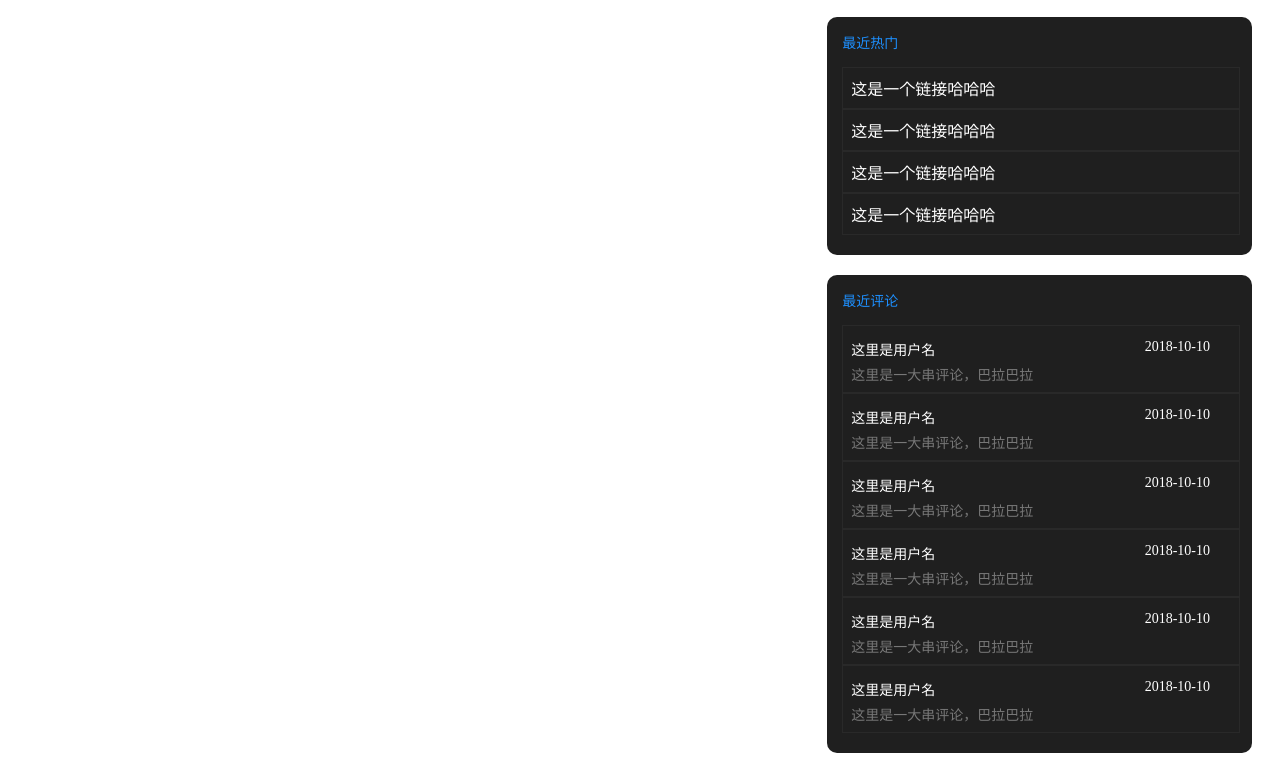
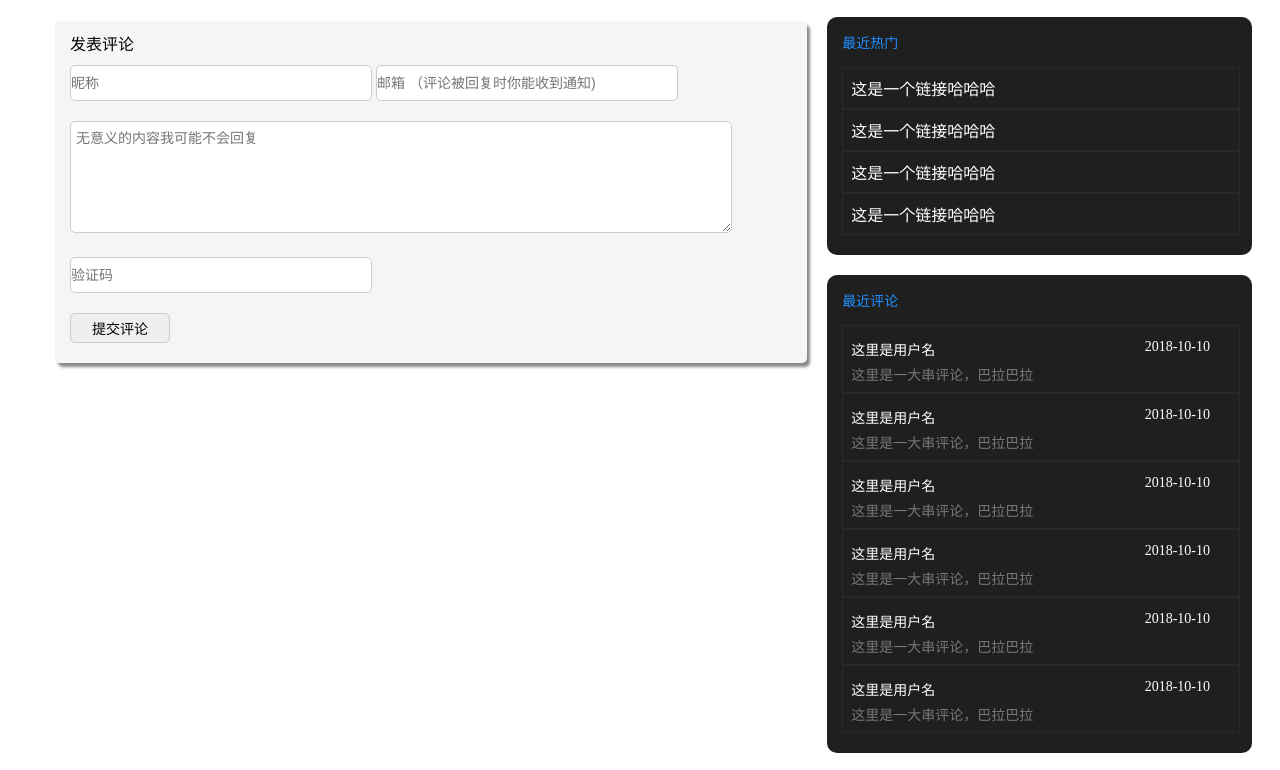
Before and after one commit to luminmei/blog, a plain HTML site: page page/blog_detail.html in a window 1280 px wide. Shown: the part 224-994 px from the top of the page. Drawn offline with nearby package versions, Linux system fonts and the light colour scheme; no server answers.

Commit message:
提交文章评论

```diff
--- a/index.js
+++ b/index.js
@@ -12,6 +12,7 @@ app.post("/editBlog", loader.get("/editBlog"));
 app.get("/queryBlogByPage", loader.get("/queryBlogByPage"));
 app.get("/queryBlogCount", loader.get("/queryBlogCount"));
 app.get("/queryBlogById", loader.get("/queryBlogById"));
+app.get("/addComment", loader.get("/addComment"));
 
 app.listen(globalConfig.port, function () {
     console.log("服务已启动");
--- a/page/blog_detail.html
+++ b/page/blog_detail.html
@@ -31,8 +31,23 @@
     <div class="content_left" >
         <div class="blog" id="blog_detail">
             <div class="blog_title">{{title}}</div>
-            <div class="msg">作者：安琪拉 标签：{{tags}} 发布于：{{ctime}} 浏览：{{views}}</div>
-            <div class="content" v-html="content"></div>
+            <div class="blog_msg">作者：安琪拉 标签：{{tags}} 发布于：{{ctime}} 浏览：{{views}}</div>
+            <div class="blog_content" v-html="content"></div>
+        </div>
+        <div class="send_comments" id="sendComment">
+            <span>发表评论</span>
+            <div>
+                <input type="hidden" id="comment_reply" value="-1">
+                <input type="text" placeholder="昵称" id="comment_name">
+                <input type="text" placeholder="邮箱 （评论被回复时你能收到通知)" id="comment_email">
+            </div>
+            <div>
+                <textarea placeholder="无意义的内容我可能不会回复" id="comment_content" cols="60" rows="5"></textarea>
+            </div>
+            <div>
+                <input type="text" placeholder="验证码" id="comment_code">
+            </div>
+            <button @click="sendComment()">提交评论</button>
         </div>
     </div>
     <div class="content_right">
--- a/page/css/blog_detail.css
+++ b/page/css/blog_detail.css
@@ -5,8 +5,6 @@
     padding:10px 15px;
     box-shadow: 3px 4px 3px #888;
     text-align: left;
-    word-break: break-all;
-    overflow: hidden;
 }
 .blog_title {
     font-size:24px;
@@ -20,4 +18,48 @@
 }
 .blog_content {
     padding:0px 10px 20px 10px;
+    word-break: break-all;
+    word-wrap: break-word;
+    overflow: hidden;
 }
+
+.send_comments {
+    background: #f5f5f5;
+    width:96%;
+    border-radius: 5px;
+    box-shadow: 3px 4px 3px #888;
+    padding:10px 15px;
+    text-align: left;
+    margin-top:50px;
+}
+.send_comments input {
+    width:300px;
+    height:34px;
+    border:1px solid #ccc;
+    border-radius: 5px;
+    margin-top:10px;
+    margin-bottom: 10px;
+    font-size:14px;
+}
+.send_comments textarea {
+    width:90%;
+    height:100px;
+    border:1px solid #ccc;
+    padding:5px;
+    margin-top:10px;
+    margin-bottom:10px;
+    font-size:14px;
+    border-radius: 5px;
+}
+.send_comments button {
+    width:100px;
+    height:30px;
+    border:1px solid #ccc;
+    border-radius: 5px;
+    margin-top:10px;
+    margin-bottom:10px;
+    font-size:14px;
+}
+.send_comments button:hover{
+    background: #adadad;
+}
--- a/page/js/blog_detail.js
+++ b/page/js/blog_detail.js
@@ -1,3 +1,19 @@
+function findId () {
+    var searchUrlParams = location.search.indexOf("?") != -1 ? location.search.split("?")[1]: "";
+    if (!searchUrlParams) {
+        return
+    }
+    var bid = -1
+    if (searchUrlParams.split("=")[0] == "bid") {
+        try {
+            bid = parseInt(searchUrlParams.split("=")[1])
+        } catch (e) {
+            console.log(e)
+        }
+    }
+    return bid
+}
+
 var blogDetail = new Vue({
     el: "#blog_detail",
     data: {
@@ -11,18 +27,7 @@ var blogDetail = new Vue({
 
    },
     created () {
-        var searchUrlParams = location.search.indexOf("?") != -1 ? location.search.split("?")[1]: "";
-        if (!searchUrlParams) {
-            return
-        }
-        var bid = -1
-        if (searchUrlParams.split("=")[0] == "bid") {
-            try {
-                bid = parseInt(searchUrlParams.split("=")[1])
-            } catch (e) {
-                console.log(e)
-            }
-        }
+        var bid = findId();
         axios({
             method: "get",
             url: "/queryBlogById?bid=" + bid
@@ -38,3 +43,28 @@ var blogDetail = new Vue({
         })
     }
 });
+
+var sendComment = new Vue({
+    el: "#sendComment",
+    data: {
+
+    },
+    methods: {
+        sendComment () {
+            var bid = findId();
+            var replay = document.getElementById("comment_reply").value;
+            var name = document.getElementById("comment_name").value;
+            var email = document.getElementById("comment_email").value;
+            var comment = document.getElementById("comment_content").value;
+            // comment_reply如果是回复别人的就是-1
+            axios({
+                method: "get",
+                url: "/addComment?bid=" + bid + "&parent=" + replay + "&name=" + name + "&email=" + email + "&comment=" + comment
+            }).then((res) => {
+                console.log(res)
+            }).catch((res) => {
+
+            })
+        }
+    }
+});
```
Also changed, not shown: dao/CommentDao.js (added, +19 -0 lines), web/CommentControl.js (added, +15 -0 lines).
